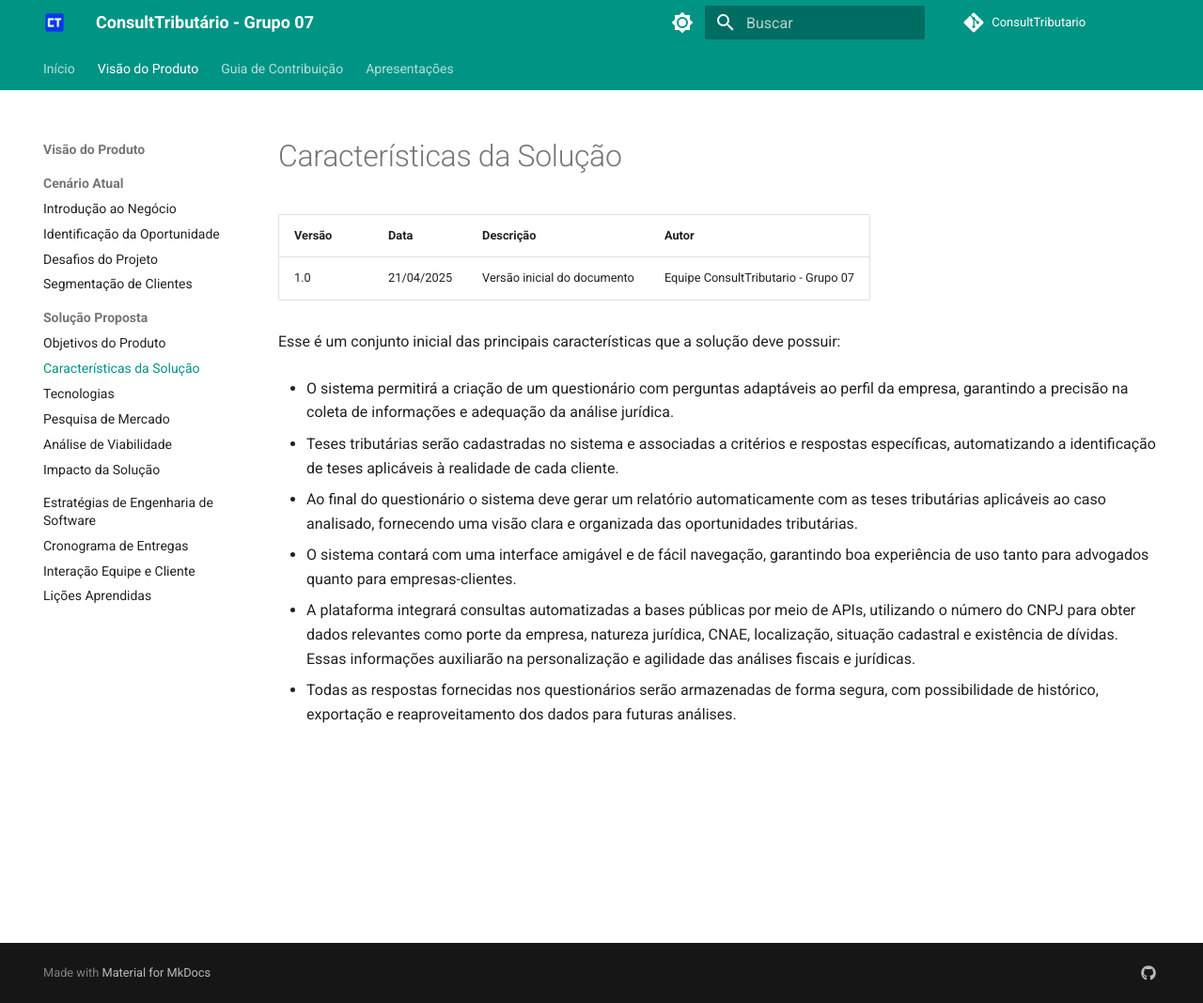
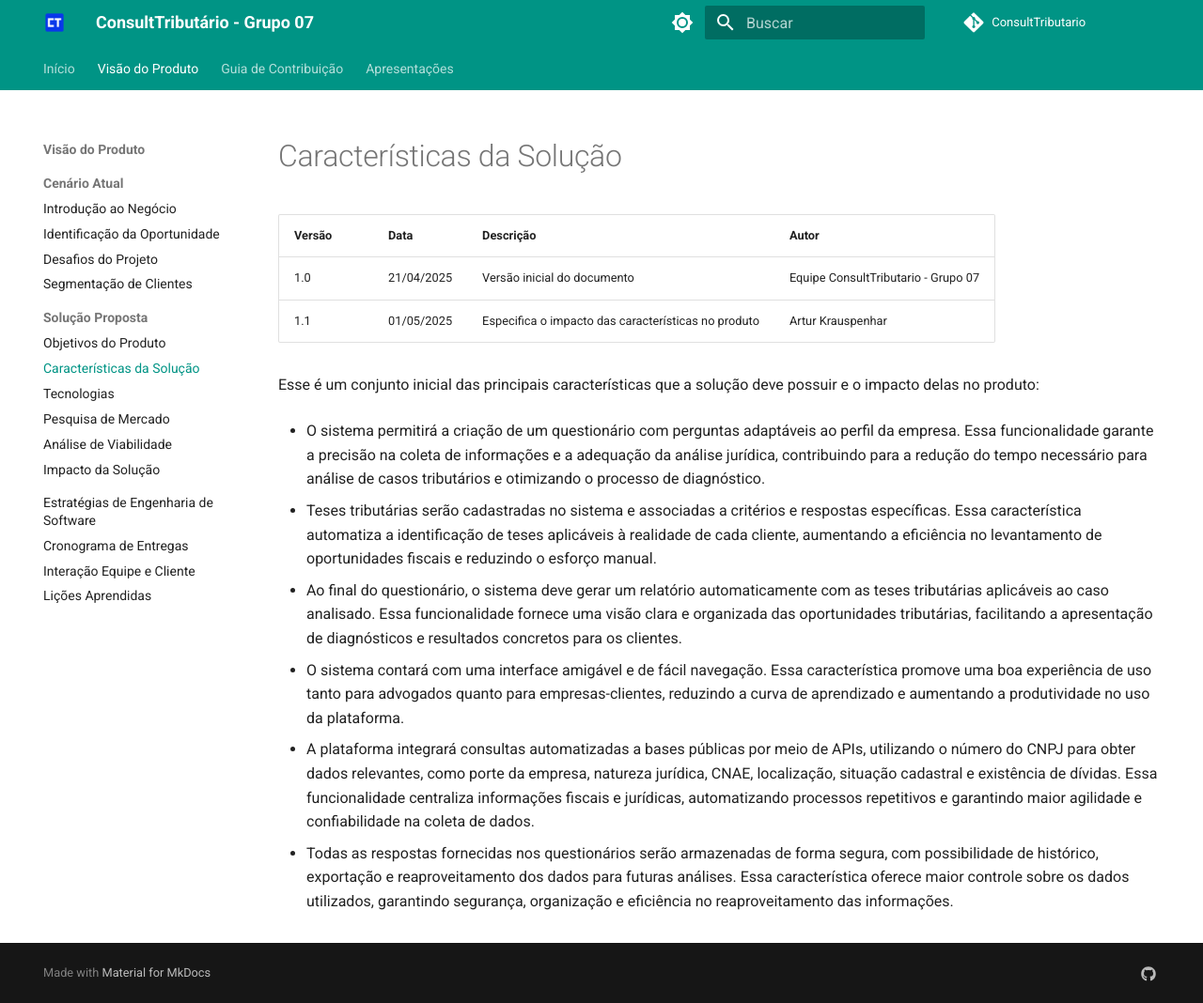
Before and after one commit to mdsreq-fga-unb/2025.1-T02-ConsultTributario, an MkDocs documentation site: the page built from docs/visao-produto/solucao-proposta/caracteristicas-solucao.md, in a window 1280 px wide and 1068 px high. Shown: the whole window at 94% size. Built offline with MkDocs 1.6.1 and Material for MkDocs 9.7.7, drawn with Linux system fonts in a browser that asks for light colours; comment, search, counter and statistics services are not loaded.

Commit message:
docs: especifica o impacto das caracteristicas no produto

```diff
--- a/docs/visao-produto/solucao-proposta/caracteristicas-solucao.md
+++ b/docs/visao-produto/solucao-proposta/caracteristicas-solucao.md
@@ -3,17 +3,18 @@
 | Versão | Data       | Descrição                         | Autor                               |
 |------- |----------- | --------------------------------- | ----------------------------------- |
 | 1.0    | 21/04/2025 | Versão inicial do documento       | Equipe ConsultTributario - Grupo 07 |
+| 1.1    | 01/05/2025 | Especifica o impacto das características no produto      | Artur Krauspenhar |
 
-Esse é um conjunto inicial das principais características que a solução deve possuir:
+Esse é um conjunto inicial das principais características que a solução deve possuir e o impacto delas no produto:
 
-* O sistema permitirá a criação de um questionário com perguntas adaptáveis ao perfil da empresa, garantindo a precisão na coleta de informações e adequação da análise jurídica.
+- O sistema permitirá a criação de um questionário com perguntas adaptáveis ao perfil da empresa. Essa funcionalidade garante a precisão na coleta de informações e a adequação da análise jurídica, contribuindo para a redução do tempo necessário para análise de casos tributários e otimizando o processo de diagnóstico.
 
-* Teses tributárias serão cadastradas no sistema e associadas a critérios e respostas específicas, automatizando a identificação de teses aplicáveis à realidade de cada cliente.
+- Teses tributárias serão cadastradas no sistema e associadas a critérios e respostas específicas. Essa característica automatiza a identificação de teses aplicáveis à realidade de cada cliente, aumentando a eficiência no levantamento de oportunidades fiscais e reduzindo o esforço manual.
 
-* Ao final do questionário o sistema deve gerar um relatório automaticamente com as teses tributárias aplicáveis ao caso analisado, fornecendo uma visão clara e organizada das oportunidades tributárias.
+- Ao final do questionário, o sistema deve gerar um relatório automaticamente com as teses tributárias aplicáveis ao caso analisado. Essa funcionalidade fornece uma visão clara e organizada das oportunidades tributárias, facilitando a apresentação de diagnósticos e resultados concretos para os clientes.
 
-* O sistema contará com uma interface amigável e de fácil navegação, garantindo boa experiência de uso tanto para advogados quanto para empresas-clientes.
+- O sistema contará com uma interface amigável e de fácil navegação. Essa característica promove uma boa experiência de uso tanto para advogados quanto para empresas-clientes, reduzindo a curva de aprendizado e aumentando a produtividade no uso da plataforma.
 
-* A plataforma integrará consultas automatizadas a bases públicas por meio de APIs, utilizando o número do CNPJ para obter dados relevantes como porte da empresa, natureza jurídica, CNAE, localização, situação cadastral e existência de dívidas. Essas informações auxiliarão na personalização e agilidade das análises fiscais e jurídicas.
+- A plataforma integrará consultas automatizadas a bases públicas por meio de APIs, utilizando o número do CNPJ para obter dados relevantes, como porte da empresa, natureza jurídica, CNAE, localização, situação cadastral e existência de dívidas. Essa funcionalidade centraliza informações fiscais e jurídicas, automatizando processos repetitivos e garantindo maior agilidade e confiabilidade na coleta de dados.
 
-* Todas as respostas fornecidas nos questionários serão armazenadas de forma segura, com possibilidade de histórico, exportação e reaproveitamento dos dados para futuras análises.
+- Todas as respostas fornecidas nos questionários serão armazenadas de forma segura, com possibilidade de histórico, exportação e reaproveitamento dos dados para futuras análises. Essa característica oferece maior controle sobre os dados utilizados, garantindo segurança, organização e eficiência no reaproveitamento das informações.
```
